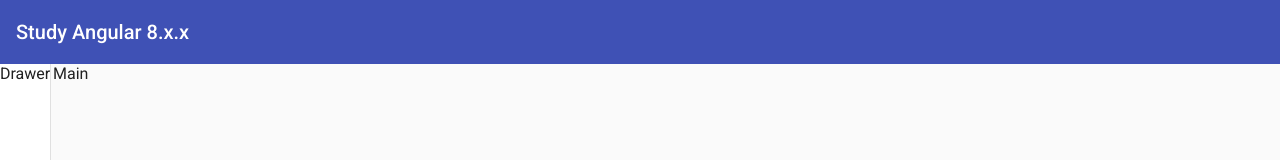
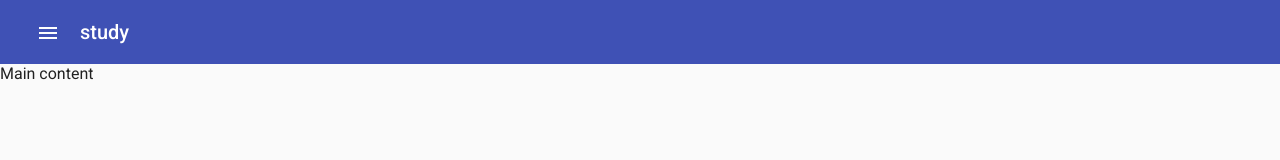
Before and after one commit to jadilson12/study-angular, an Angular app: page / in a window 1280 px wide. Shown: the top 160 px of the page. Built offline with nearby package versions, Linux system fonts and the light colour scheme.

Commit message:
:add: comunicação de module irmãos com EventEmiter

```diff
--- a/src/app/app.module.ts
+++ b/src/app/app.module.ts
@@ -1,5 +1,6 @@
 import { BrowserModule } from '@angular/platform-browser';
 import { NgModule } from '@angular/core';
+import { LayoutModule } from '@angular/cdk/layout';
 import { AppRoutingModule } from './app-routing.module';
 import { AppComponent } from './app.component';
 import { BrowserAnimationsModule } from '@angular/platform-browser/animations';
@@ -19,7 +20,9 @@ import { FooterModule } from './footer/footer.module';
 
     ToolbarModule,
     SideNavModule,
-    FooterModule
+    FooterModule,
+    LayoutModule,
+
   ],
   providers: [],
   bootstrap: [AppComponent]
--- a/src/app/sidenav/sidenav.component.html
+++ b/src/app/sidenav/sidenav.component.html
@@ -1,4 +1,12 @@
-<mat-drawer-container class="container">
-  <mat-drawer mode="side" opened>Drawer</mat-drawer>
-  <mat-drawer-content>Main</mat-drawer-content>
-</mat-drawer-container>
+<mat-sidenav-container class="container">
+  <mat-sidenav mode="side" [opened]="drawer" class="sidenav">
+    <mat-toolbar>Menu</mat-toolbar>
+
+    <mat-list role="list">
+      <mat-list-item role="listitem">Home</mat-list-item>
+      <mat-list-item role="listitem" >Categoria</mat-list-item>
+      <mat-list-item role="listitem">Produto</mat-list-item>
+    </mat-list>
+  </mat-sidenav>
+  <mat-sidenav-content>Main content</mat-sidenav-content>
+</mat-sidenav-container>
--- a/src/app/sidenav/sidenav.component.scss
+++ b/src/app/sidenav/sidenav.component.scss
@@ -2,3 +2,7 @@
   max-width: 100%;
   height: 85%;
 }
+
+.sidenav {
+  width: 200px;
+}
--- a/src/app/sidenav/sidenav.component.ts
+++ b/src/app/sidenav/sidenav.component.ts
@@ -1,8 +1,18 @@
-import { Component } from '@angular/core';
+import { Component, OnInit } from '@angular/core';
+import { SidenavService } from './sidenav.service';
 
 @Component({
   selector: 'app-sidenav',
   templateUrl: './sidenav.component.html',
   styleUrls: ['./sidenav.component.scss']
 })
-export class SidenavComponent  {}
+export class SidenavComponent implements OnInit {
+
+  drawer: boolean
+
+  constructor(private sidenavService: SidenavService) {}
+
+  ngOnInit() {
+    this.sidenavService.mudaDrawer.subscribe((e: any) => this.drawer = e)
+  }
+}
--- /dev/null
+++ b/src/app/sidenav/sidenav.service.ts
@@ -0,0 +1,15 @@
+import { Injectable, EventEmitter } from '@angular/core';
+
+@Injectable({
+  providedIn: 'root'
+})
+export class SidenavService {
+  drawer: boolean = false
+
+  mudaDrawer = new EventEmitter ();
+
+  setDrawer() {
+    this.drawer = !this.drawer
+    this.mudaDrawer.emit(this.drawer);
+  }
+}
--- a/src/app/toolbar/toolbar.component.html
+++ b/src/app/toolbar/toolbar.component.html
@@ -1,3 +1,6 @@
 <mat-toolbar color="primary">
-  <span>Study Angular 8.x.x</span>
+  <button mat-button (click)="setDawer()" >
+    <mat-icon >menu</mat-icon>
+  </button>
+  <span>study</span>
 </mat-toolbar>
--- a/src/app/toolbar/toolbar.component.ts
+++ b/src/app/toolbar/toolbar.component.ts
@@ -1,16 +1,17 @@
-import { Component, OnInit } from '@angular/core';
-import { MatToolbarModule } from '@angular/material/toolbar';
+import { Component } from '@angular/core';
+import { SidenavService } from '../sidenav/sidenav.service';
+
 
 @Component({
   selector: 'app-toolbar',
   templateUrl: './toolbar.component.html',
   styleUrls: ['./toolbar.component.scss']
 })
-export class ToolbarComponent implements OnInit {
+export class ToolbarComponent {
 
-  constructor() { }
+  constructor(private sidenavService: SidenavService) { }
 
-  ngOnInit() {
+  setDawer() {
+    this.sidenavService.setDrawer()
   }
-
 }
--- a/src/app/toolbar/toolbar.module.ts
+++ b/src/app/toolbar/toolbar.module.ts
@@ -4,6 +4,8 @@ import { NgModule } from '@angular/core';
 import { ToolbarComponent } from './toolbar.component';
 
 import { MatToolbarModule } from '@angular/material/toolbar';
+import { MatIconModule } from '@angular/material/icon';
+import { MatButtonModule } from '@angular/material/button';
 
 @NgModule({
   declarations: [
@@ -11,7 +13,10 @@ import { MatToolbarModule } from '@angular/material/toolbar';
   ],
   imports: [
     BrowserModule,
+
     MatToolbarModule,
+    MatIconModule,
+    MatButtonModule
   ],
   providers: [],
   bootstrap: [],
```
Also changed, not shown: src/app/sidenav/sidenav.module.ts (+11 -3 lines).
